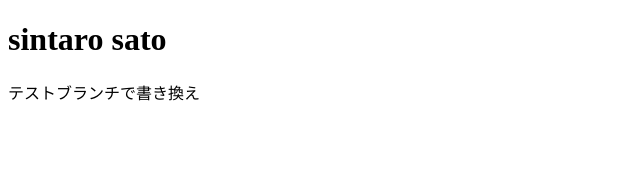
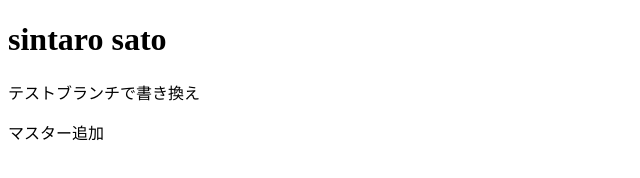
Before and after one commit to sintarou1228/20211124, a plain HTML site: page index.html in a window 1280 px wide. Shown: the whole page, without its empty margins (0-640 px from the left). Drawn offline with Linux system fonts and the light colour scheme.

Commit message:
こんふり

```diff
--- a/index.html
+++ b/index.html
@@ -9,6 +9,6 @@
 <body>
     <h1>sintaro sato</h1>
     <p>テストブランチで書き換え</p>
-
+    <p>マスター追加</p>
 </body>
 </html>
```
